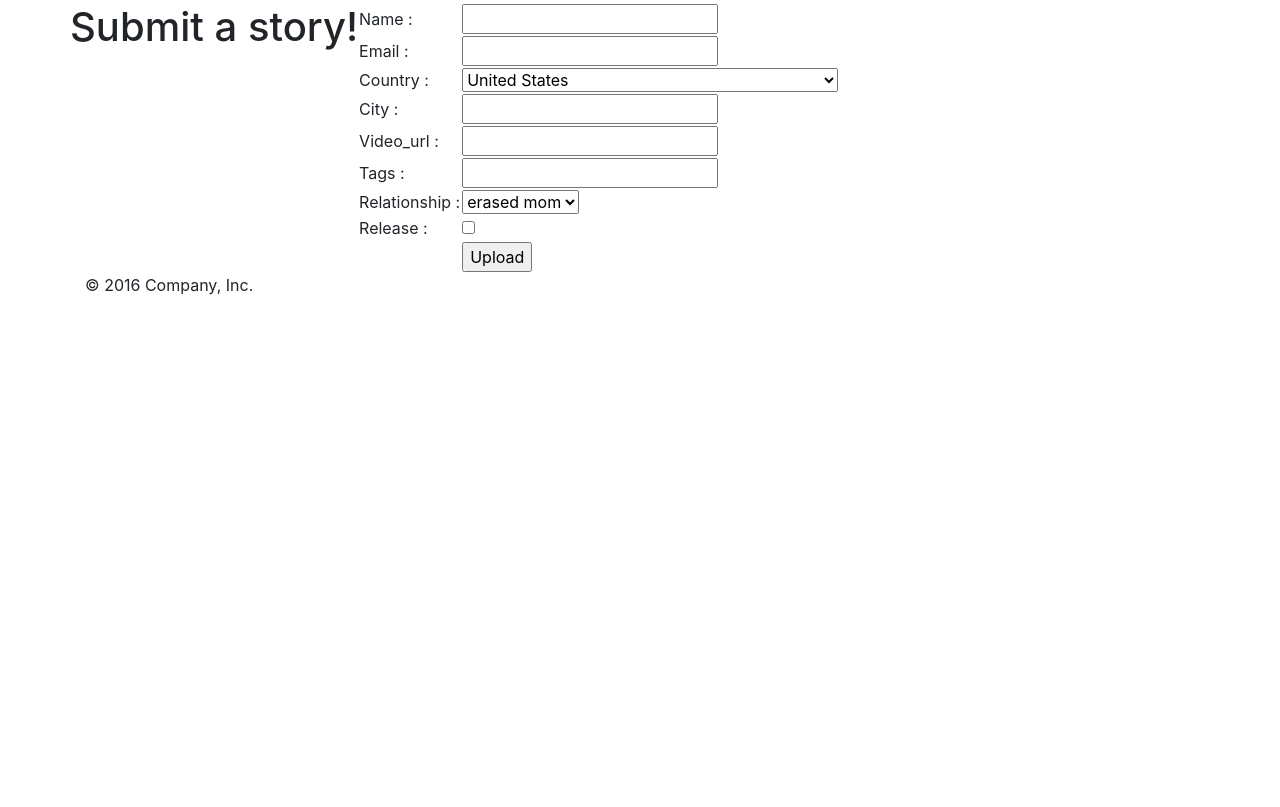
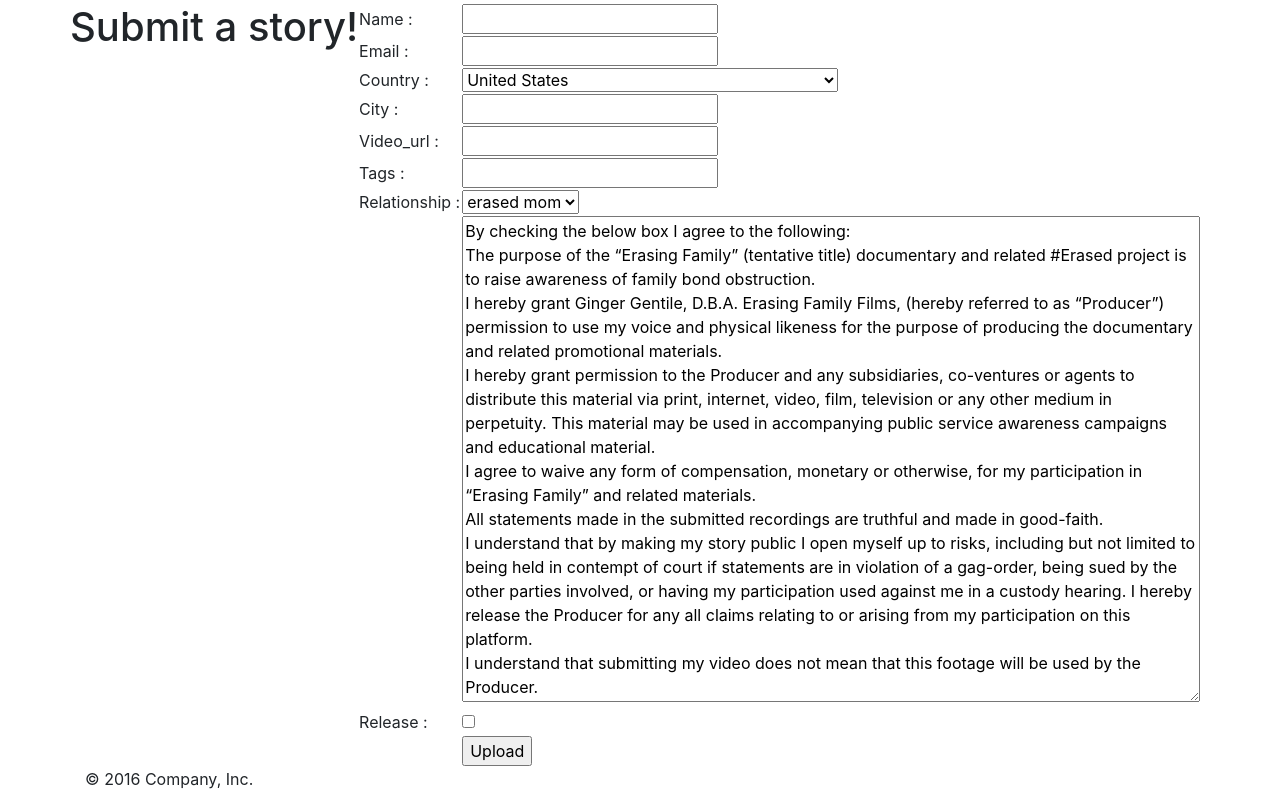
Before and after one commit to d1m0/mosaic, a Flask app: page /upload in a window 1280 px wide. Shown: the part 345-1152 px from the top of the page. Before the commit the page ends 640 px from the top, so only its background shows below. Run offline with Flask 2, Linux system fonts and the light colour scheme; parts of the project's set-up code (start-up, migrations or seed data) failed here and were passed over; some libraries are stand-ins or nearby versions.

Commit message:
Added an ugly release in a textarea

```diff
--- a/mosaic/templates/upload.html
+++ b/mosaic/templates/upload.html
@@ -30,6 +30,21 @@
           {{ render_field(form.video_url) }}
           {{ render_field(form.tags) }}
           {{ render_field(form.relationship) }}
+          <tr>
+            <td></td>
+            <td>
+            <textarea readonly='true' cols=70 rows=20>
+By checking the below box I agree to the following:
+The purpose of the “Erasing Family” (tentative title) documentary and related #Erased project is to raise awareness of family bond obstruction.
+I hereby grant Ginger Gentile, D.B.A. Erasing Family Films, (hereby referred to as “Producer”) permission to use my voice and physical likeness for the purpose of producing the documentary and related promotional materials.
+I hereby grant permission to the Producer and any subsidiaries, co-ventures or agents to distribute this material via print, internet, video, film, television or any other medium in perpetuity. This material may be used in accompanying public service awareness campaigns and educational material.
+I agree to waive any form of compensation, monetary or otherwise, for my participation in “Erasing Family” and related materials.
+All statements made in the submitted recordings are truthful and made in good-faith.
+I understand that by making my story public I open myself up to risks, including but not limited to being held in contempt of court if statements are in violation of a gag-order, being sued by the other parties involved, or having my participation used against me in a custody hearing. I hereby release the Producer for any all claims relating to or arising from my participation on this platform.
+I understand that submitting my video does not mean that this footage will be used by the Producer.
+            </textarea>
+            </td>
+          </tr>
           {{ render_field(form.release) }}
 
           <tr>
```
